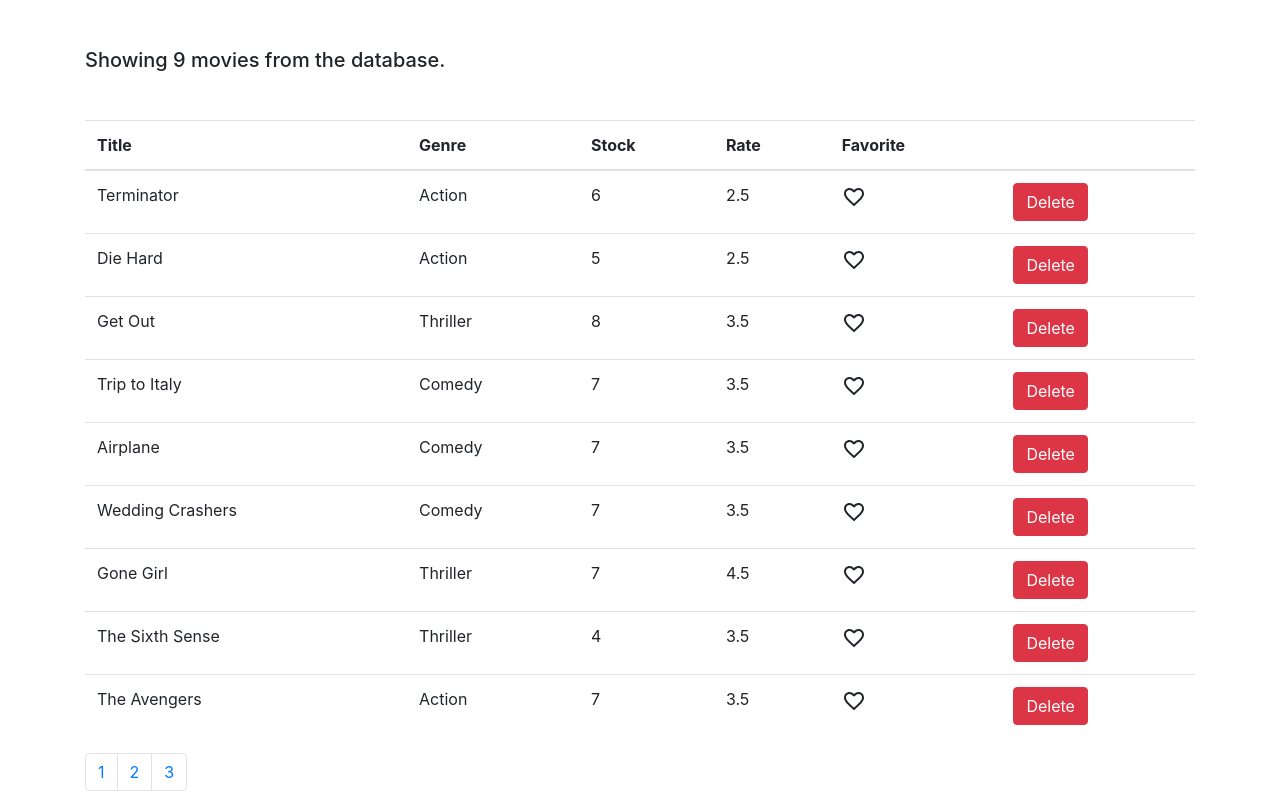
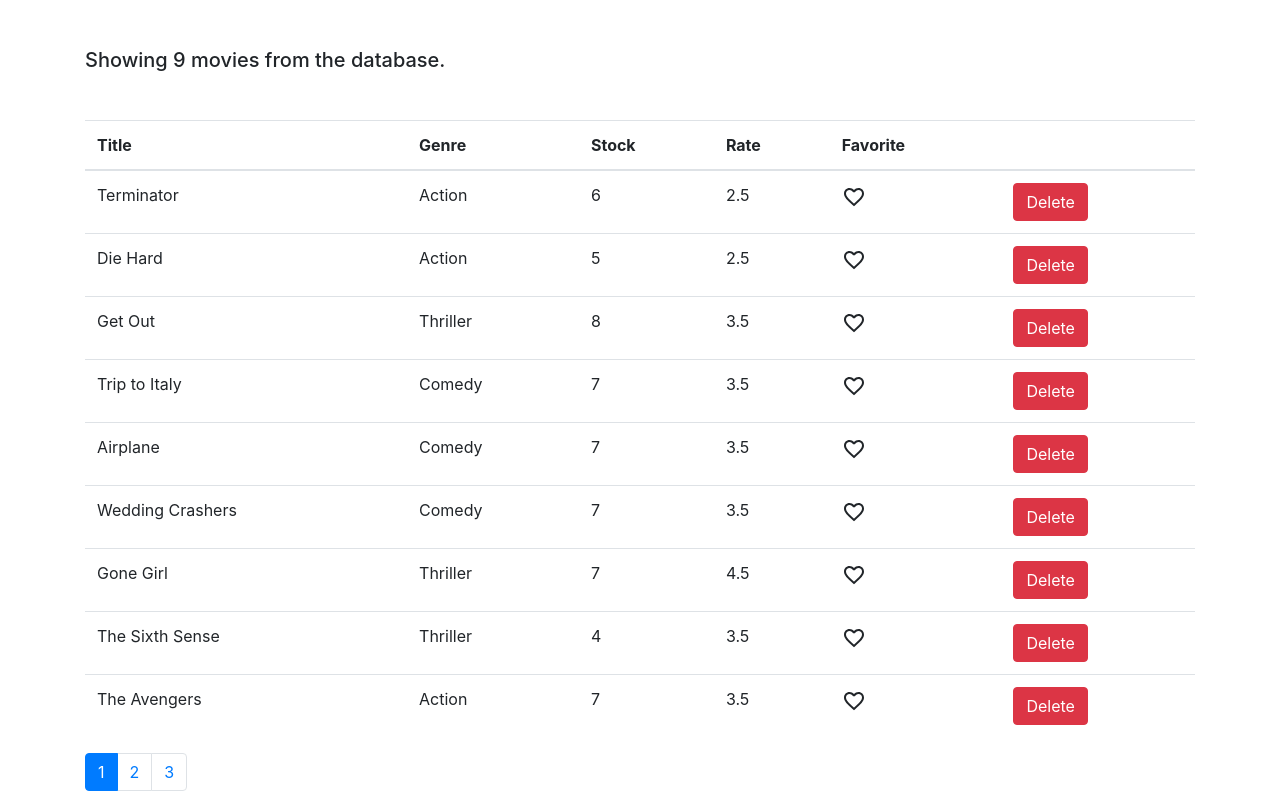
Before and after one commit to kswarn/vidly-react, a React (Create React App) app: page /movies in a window 1280 px wide. Built offline with nearby package versions, Linux system fonts and the light colour scheme.

Commit message:
enable active page on this movies component

```diff
--- a/src/common/Pagination.jsx
+++ b/src/common/Pagination.jsx
@@ -2,7 +2,9 @@
 import _ from "lodash";
 
 const Pagination = (props) => {
-  const { itemsCount, pageSize } = props;
+  const { itemsCount, pageSize, currentPage, onPageChange } = props;
+
+  console.log(currentPage);
   const pagesCount = Math.ceil(itemsCount / pageSize);
 
   if (pagesCount === 1) return null;
@@ -12,8 +14,13 @@
     <nav aria-label="Page navigation example">
       <ul class="pagination">
         {pages.map((page) => (
-          <li class="page-item" key={page}>
-            <a class="page-link">{page}</a>
+          <li
+            className={page === currentPage ? "page-item active" : "page-item"}
+            key={page}
+          >
+            <a class="page-link" onClick={() => onPageChange(page)}>
+              {page}
+            </a>
           </li>
         ))}
       </ul>
--- a/src/components/movies.jsx
+++ b/src/components/movies.jsx
@@ -6,7 +6,10 @@
 const Movies = () => {
   const [moviesList, setMoviesList] = useState(getMovies());
 
-  const [pageSize, setPageSize] = useState(4);
+  const [paginationData, setPaginationData] = useState({
+    pageSize: 4,
+    currentPage: 1,
+  });
 
   const handleDelete = (id) => {
     const updatedMovies = moviesList.filter((movie) => movie._id !== id);
@@ -25,7 +28,7 @@
   };
 
   const handlePageChange = (page) => {
-    console.log(page);
+    setPaginationData({ pageSize: paginationData.pageSize, currentPage: page });
   };
 
   return (
@@ -71,7 +74,8 @@
       </table>
       <Pagination
         itemsCount={moviesList.length}
-        pageSize={pageSize}
+        pageSize={paginationData.pageSize}
+        currentPage={paginationData.currentPage}
         onPageChange={handlePageChange}
       />
     </div>
```
